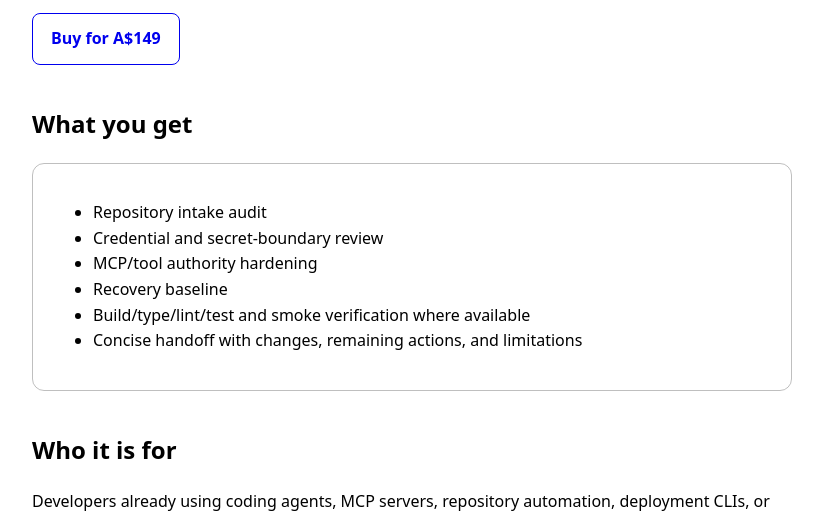
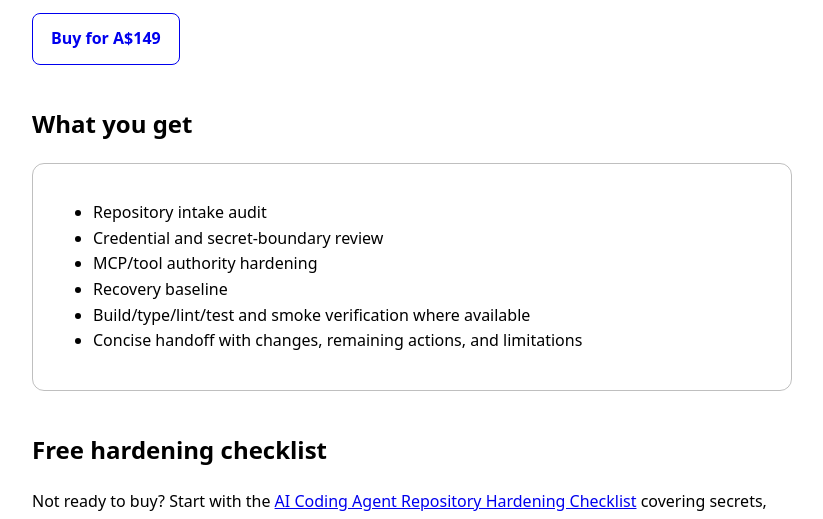
Before and after one commit to OssaBellator/ai-agent-hardening, a plain HTML site: page index.html in a window 1280 px wide. Shown: the part 273-792 px from the top of the page, without its empty margins (228-1051 px from the left). Drawn offline with Linux system fonts and the light colour scheme.

Commit message:
Update index.html

```diff
--- a/index.html
+++ b/index.html
@@ -32,6 +32,9 @@ small{opacity:.75}
 </ul>
 </div>
 
+<h2>Free hardening checklist</h2>
+<p>Not ready to buy? Start with the <a href="./checklist.html">AI Coding Agent Repository Hardening Checklist</a> covering secrets, tool authority, recovery, verification, and irreversible actions.</p>
+
 <h2>Who it is for</h2>
 <p>Developers already using coding agents, MCP servers, repository automation, deployment CLIs, or AI-assisted workflows who want clearer operational boundaries and a more recoverable setup.</p>
 
```
